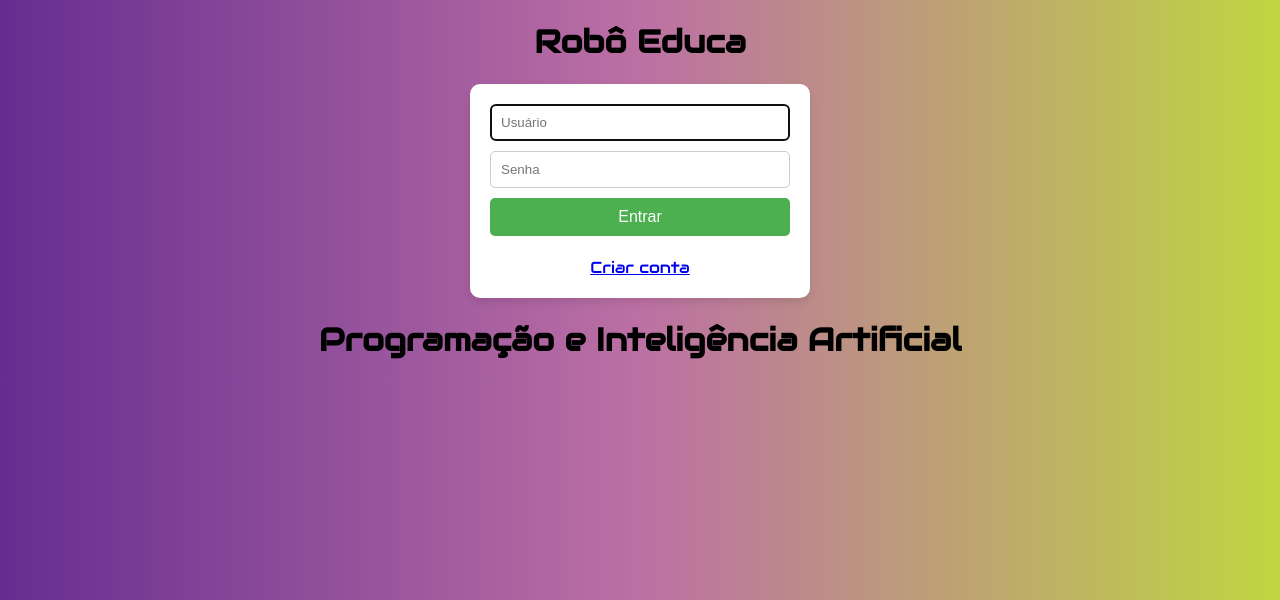
After one commit to Robo-Educa/back_auth, a Flask app: page /login in a window 1280 px wide. The commit adds this page. Shown: the top 600 px of the page. Run offline with Flask 3, Linux system fonts and the light colour scheme.

Commit message:
Implementa formulário de login

```diff
--- a/routes.py
+++ b/routes.py
@@ -22,6 +22,10 @@ def deviceError():
 def deviceNotFound():
     return render_template('deviceNotFound.html')
 
+@app.route('/login')
+def login():
+    return render_template('login.html')
+
 @app.route('/getBotMessage')
 def getBotMessage():
     response = botMessage()
--- /dev/null
+++ b/templates/login.html
@@ -0,0 +1,101 @@
+<!DOCTYPE html>
+<html lang="pt-br">
+
+<head>
+    <meta charset="UTF-8">
+    <meta name="viewport" content="width=device-width, initial-scale=1.0">
+    <title>Robô Educa</title>
+
+    <link rel="stylesheet" href="https://fonts.googleapis.com/css?family=Audiowide&effect=shadow-multiple">
+
+    <style>
+        body {
+            margin: 0;
+            text-align: center;
+            align-items: center;
+            font-family: "Audiowide", sans-serif;
+            color: black;
+            background-color: #f0f0f0;
+            background-image: linear-gradient(to right, #662d91 0%, #BC70A4 50%, #BFD641 100%);
+            background-size: cover;
+            background-position: center;
+        }
+
+        .secao1 {
+
+            display: flex;
+            justify-content: center;
+            align-items: center;
+            flex-direction: column;
+            text-align: center;
+            color: white;
+        }
+
+        .secao1 h1 {
+            font-size: 3em;
+            margin-bottom: 20px;
+        }
+
+        .formulario {
+            width: 300px;
+            background-color: white;
+            padding: 20px;
+            border-radius: 10px;
+            box-shadow: 0 4px 8px rgba(0, 0, 0, 0.1);
+        }
+
+        .formulario input[type="text"],
+        .formulario input[type="password"] {
+            width: 100%;
+            padding: 10px;
+            margin-bottom: 10px;
+            border: 1px solid #ccc;
+            border-radius: 5px;
+            box-sizing: border-box;
+        }
+
+        .formulario button {
+            width: 100%;
+            padding: 10px;
+            background-color: #4CAF50;
+            color: white;
+            border: none;
+            border-radius: 5px;
+            cursor: pointer;
+            font-size: 1em;
+        }
+
+        .formulario button:hover {
+            background-color: #45a049;
+        }
+    </style>
+</head>
+
+<body>
+
+    <h1 class="font-effect-shadow-multiple">Robô Educa</h1>
+
+    <!-- Seção 1 -->
+    <section class="secao1">
+        <div class="formulario">
+            <form>
+                <input id="input_user" type="text" name="user" placeholder="Usuário" required>
+                <br>
+                <input type="password" name="pwd" placeholder="Senha" required>
+                <br>
+                <button type="submit">Entrar</button>
+                <br><br>
+                <a href="{{ url_for('home') }}">Criar conta</a>
+            </form>
+        </div>
+    </section>
+
+    <h1 class="font-effect-shadow-multiple">Programação e Inteligência Artificial</h1>
+
+    <script>
+        document.getElementById("input_user").focus()
+    </script>
+
+</body>
+
+</html>
```
Also changed, not shown: main copy.py (deleted, +0 -83 lines), templates/index.html (+5 -22 lines).
